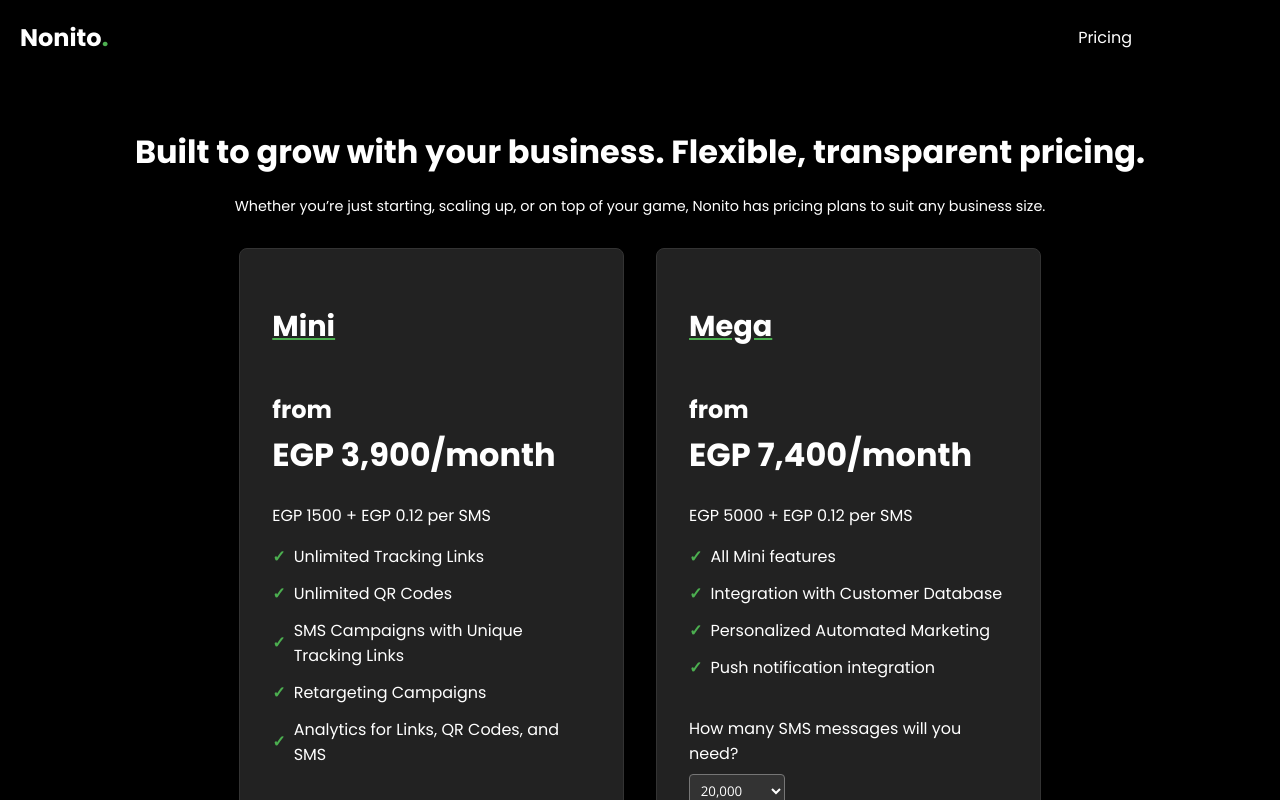
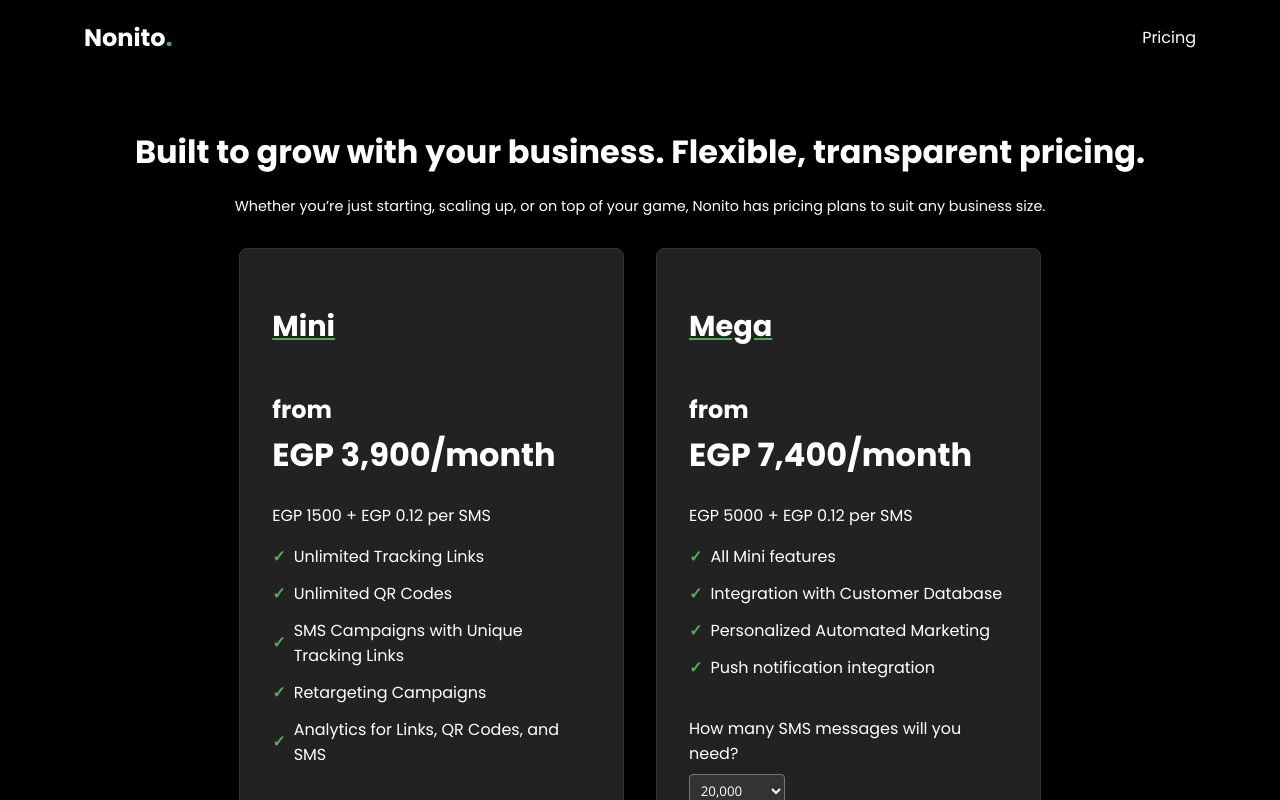
Before and after one commit to Shoffly/nonito_landing, a Next.js app: page /pricing in a window 1280 px wide. Shown: the top 800 px of the page. Built offline with nearby package versions, Linux system fonts and the light colour scheme.

Commit message:
Header issues fixed

```diff
--- a/pages/form.js
+++ b/pages/form.js
@@ -184,7 +184,7 @@
   };
 
   return (
-    <>
+    <div className={styles.container}>
       <Nav />
       <div className={styles.formContainer}>
         <div className={styles.progressBar}>
@@ -201,6 +201,6 @@
           )}
         </form>
       </div>
-    </>
+    </div>
   );
 }
--- a/pages/pricing.js
+++ b/pages/pricing.js
@@ -69,7 +69,7 @@
   const smsCostPerUnit = getSmsCost(smsCount);
 
   return (
-    <>
+    <div className={styles.container}>
       <Nav />
       <div className={styles.pricingPage}>
         <h1 className={styles.title}>Built to grow with your business. Flexible, transparent pricing.</h1>
@@ -112,7 +112,7 @@
           ))}
         </div>
       </div>
-    </>
+    </div>
   );
 };
 
--- a/styles/Form.module.css
+++ b/styles/Form.module.css
@@ -1,3 +1,10 @@
+.container {
+  display: flex;
+  justify-content: center;
+  align-items: center;
+  flex-direction: column;
+}
+
 .formContainer {
   font-family: 'Poppins', sans-serif;
   background-color: black;
--- a/styles/pricing.module.css
+++ b/styles/pricing.module.css
@@ -1,3 +1,10 @@
+.container {
+  display: flex;
+  justify-content: center;
+  align-items: center;
+  flex-direction: column;
+}
+
 .pricingPage {
   width: 100vw;
   margin: 0 auto;
```
